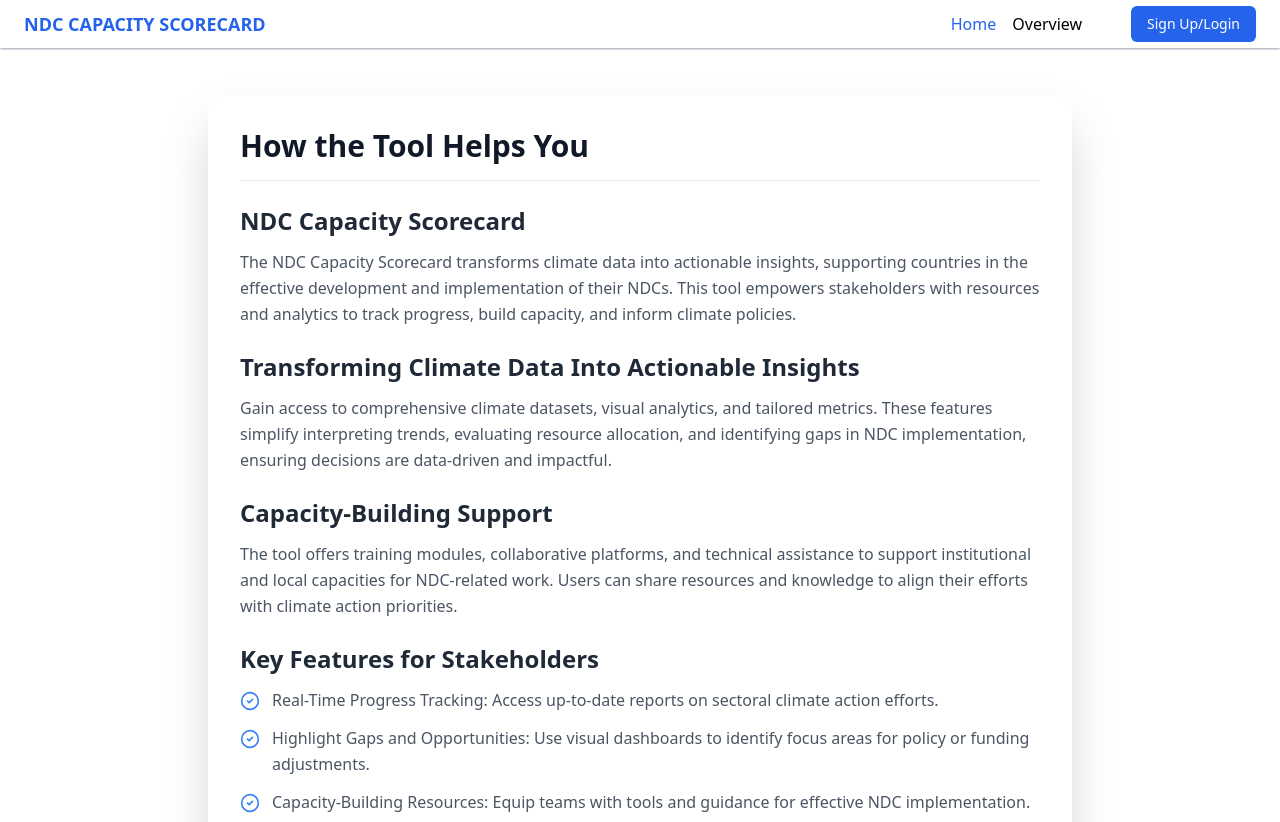
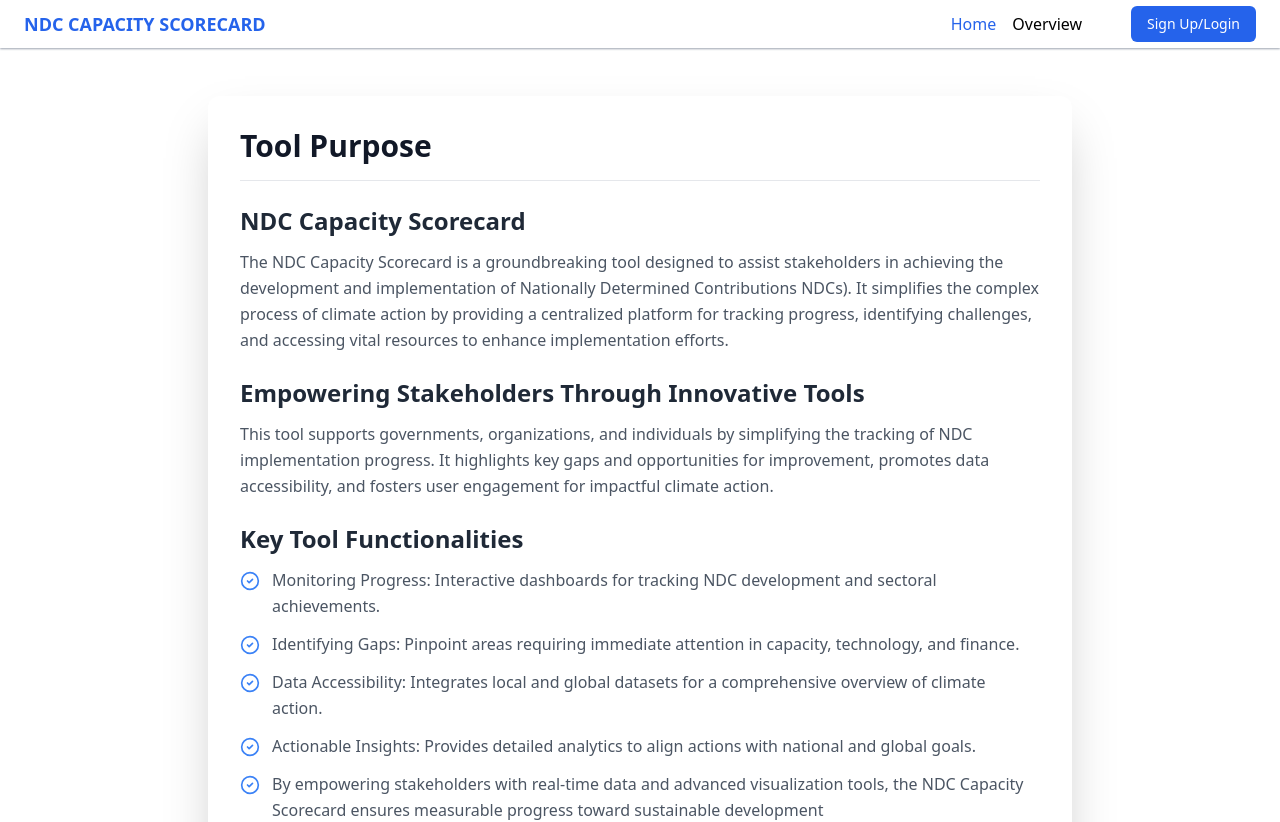
Before and after one commit to GraceKaimburi/NDC_Scorecard, a Next.js app: page /expanded/benefits in a window 1280 px wide. Shown: the top 822 px of the page. Built offline with nearby package versions, Linux system fonts and the light colour scheme.

Commit message:
Changed Carousel speed and expanded content

```diff
--- a/app/(user)/expanded/[id]/page.js
+++ b/app/(user)/expanded/[id]/page.js
@@ -40,8 +40,8 @@ const carouselData = [
       }
     },
     {
-      id: 'benefits',
-      title: "What are NDCs?",
+      id: 'tool-purpose',
+      title: "How the Tool Helps You",
       description: "Nationally Determined Contributions (NDCs) are country-driven climate action plans. They outline national goals to reduce emissions and adapt to climate change as part of the Paris Agreement.",
       expandedContent: {
         title: "How the Tool Helps You",
@@ -68,8 +68,8 @@ const carouselData = [
             ],
 
             link: {
-              url: "https://www.wri.org/ndcs",
-              text: "Get more insights from World Resources Institute"
+              url: "https://unfccc.int/",
+              text: "Related Sources"
             }
           },
         ]
@@ -78,33 +78,31 @@ const carouselData = [
 
 
     {
-      id: 'tool-purpose',
-      title: "How the Tool Helps You",
+      id: 'benefits',
+      title: "Tool Purpose",
       description: "Nationally Determined Contributions (NDCs) are country-driven climate action plans. They outline national goals to reduce emissions and adapt to climate change as part of the Paris Agreement.",
       expandedContent: {
-        title: "How this Tool Helps You",
+        title: "Tool Purpose",
         sections: [
           {
             title: "NDC Capacity Scorecard",
-            content: "The NDC Capacity Scorecard transforms climate data into actionable insights, supporting countries in the effective development and implementation of their NDCs. This tool empowers stakeholders with resources and analytics to track progress, build capacity, and inform climate policies.",
+            content: "The NDC Capacity Scorecard is a groundbreaking tool designed to assist stakeholders in achieving the development and implementation of Nationally Determined Contributions  NDCs). It simplifies the complex process of climate action by providing a centralized platform for tracking progress, identifying challenges, and accessing vital resources to enhance implementation efforts.",
           },
           {
-            title: "Transforming Climate Data Into Actionable Insights",
-            content: "Gain access to comprehensive climate datasets, visual analytics, and tailored metrics. These features simplify interpreting trends, evaluating resource allocation, and identifying gaps in NDC implementation, ensuring decisions are data-driven and impactful.",
+            title: "Empowering Stakeholders Through Innovative Tools",
+            content: "This tool supports governments, organizations, and individuals by simplifying the tracking of NDC implementation progress. It highlights key gaps and opportunities for improvement, promotes data accessibility, and fosters user engagement for impactful climate action.",
           },
           {
-            title: "Capacity-Building Support",
-            content: "The tool offers training modules, collaborative platforms, and technical assistance to support institutional and local capacities for NDC-related work. Users can share resources and knowledge to align their efforts with climate action priorities.",
+            title: "Key Tool Functionalities ",
+            content: [
+              "Monitoring Progress: Interactive dashboards for tracking NDC development and sectoral achievements.",
+              "Identifying Gaps: Pinpoint areas requiring immediate attention in capacity, technology, and finance.",
+              "Data Accessibility: Integrates local and global datasets for a comprehensive overview of climate action.",
+              "Actionable Insights: Provides detailed analytics to align actions with national and global goals.",
+              "By empowering stakeholders with real-time data and advanced visualization tools, the NDC Capacity Scorecard ensures measurable progress toward sustainable development"
+            ],
           },
           {
-            title: "Key Features for Stakeholders",
-            content: [
-              "Real-Time Progress Tracking: Access up-to-date reports on sectoral climate action efforts.",
-              "Highlight Gaps and Opportunities: Use visual dashboards to identify focus areas for policy or funding adjustments.",
-              "Capacity-Building Resources: Equip teams with tools and guidance for effective NDC implementation.",
-              "By empowering stakeholders with real-time data and advanced visualization tools, the NDC Capacity Scorecard ensures measurable progress toward sustainable development "
-            ],
-
             link: {
               url: "https://www.wri.org/ndcs",
               text: "Get more insights from World Resources Institute"
--- a/app/(user)/page.js
+++ b/app/(user)/page.js
@@ -104,7 +104,7 @@ export const Carousel = () => {
   useEffect(() => {
     const interval = setInterval(() => {
       setActiveSlide((prev) => (prev === carouselData.length - 1 ? 0 : prev + 1));
-    }, 8000);
+    }, 10000);
 
     return () => clearInterval(interval);
   }, []);
```
